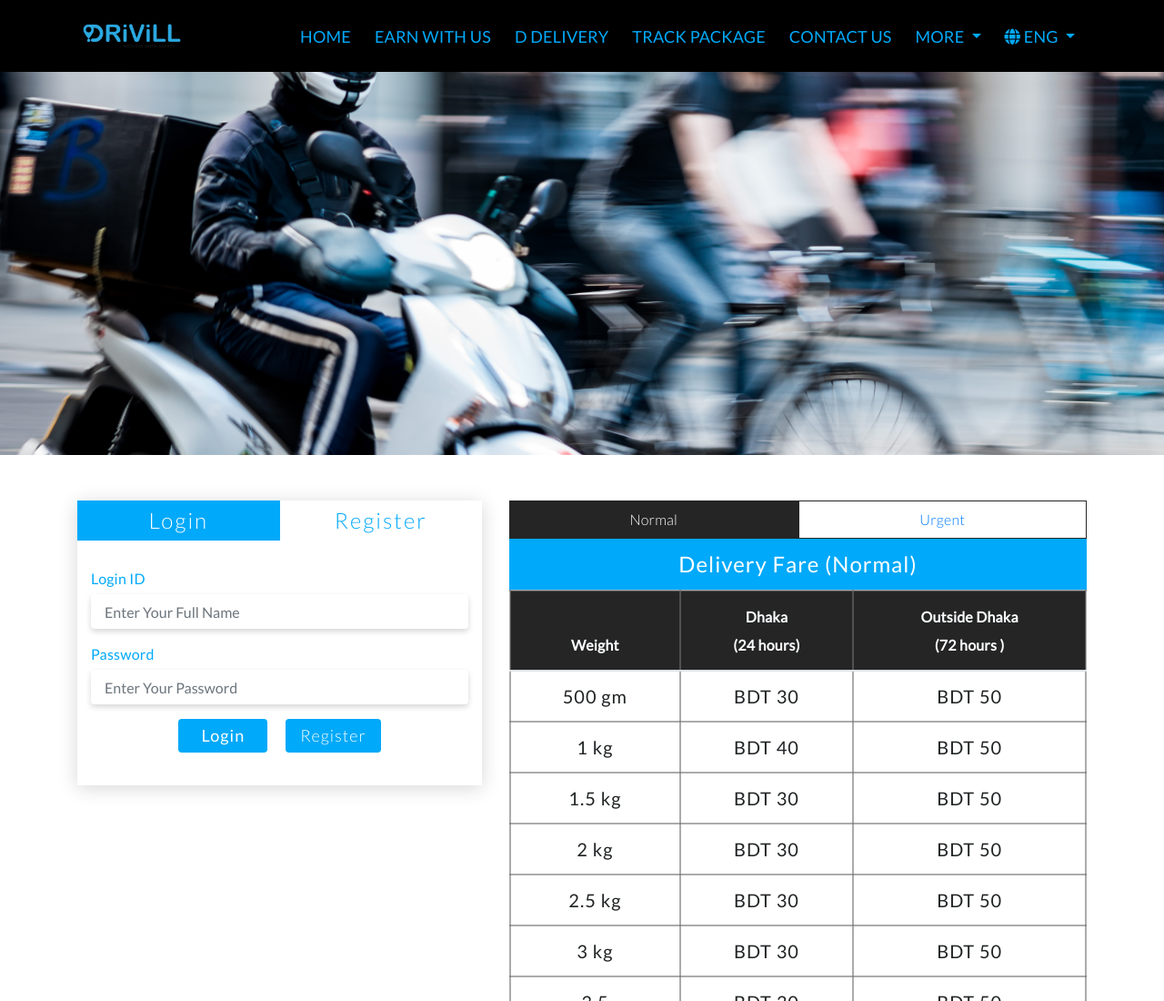
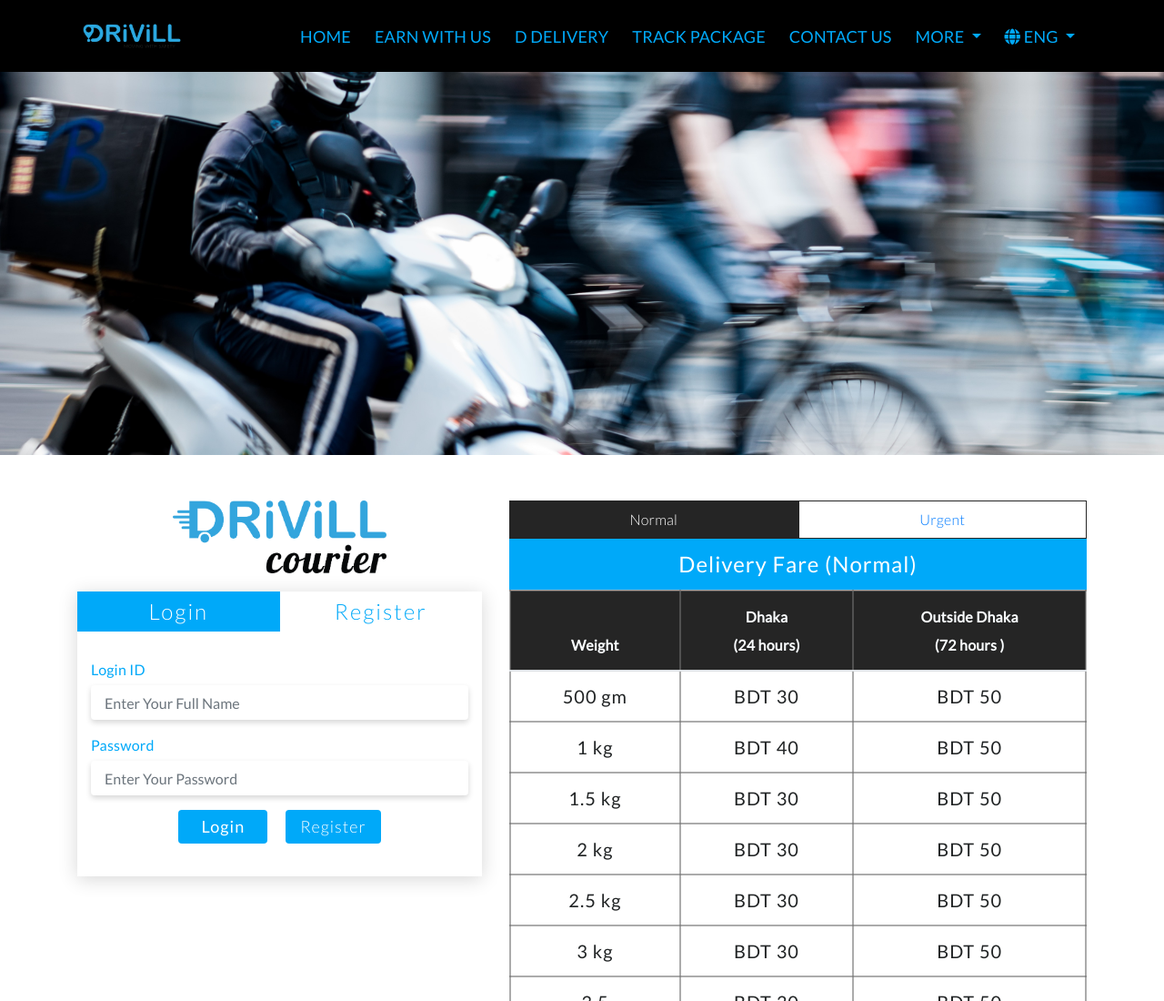
Before and after one commit to mdnakibul/drivill, a plain HTML site: page delivery.html in a window 1280 px wide. Shown: the top 1100 px of the page at 91% size. Drawn offline with nearby package versions, Linux system fonts and the light colour scheme.

Commit message:
courier logo added to the delivery page

```diff
--- a/assets/css/style.css
+++ b/assets/css/style.css
@@ -1013,6 +1013,12 @@ Delivery Page Styles
 .delivery-header{
     background-image: url(../../images/deliver-header.png);
 }
+.courier-logo{
+    max-height: 100px;
+    padding-bottom: 20px;
+    display: block;
+    margin: 0 auto;
+}
 .agent-merchant-form {
     box-shadow: 0px 3px 6px rgb(0 0 0 / 16%);
 }
--- a/delivery.html
+++ b/delivery.html
@@ -87,6 +87,7 @@
         <div class="container">
             <div class="row">
                 <div class="col-lg-5">
+                    <img src="./images/DrivillCourierLogo.png" alt="" class="img-fluid courier-logo">
                     <div class="tab-forms">
                         <ul class="nav nav-pills">
                             <li class="nav-item">
```
Also changed, not shown: images/DrivillCourierLogo.png (added).
